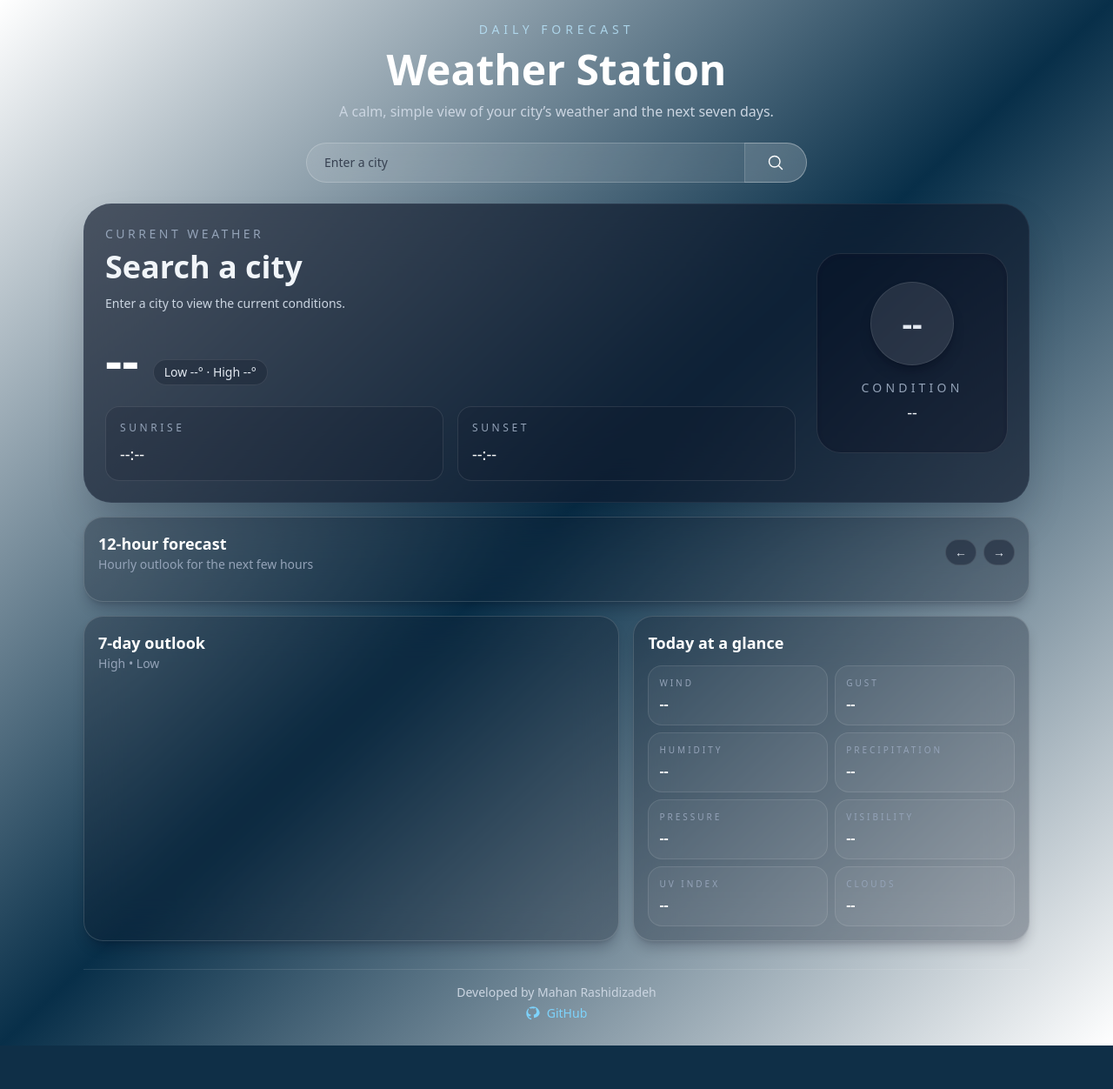
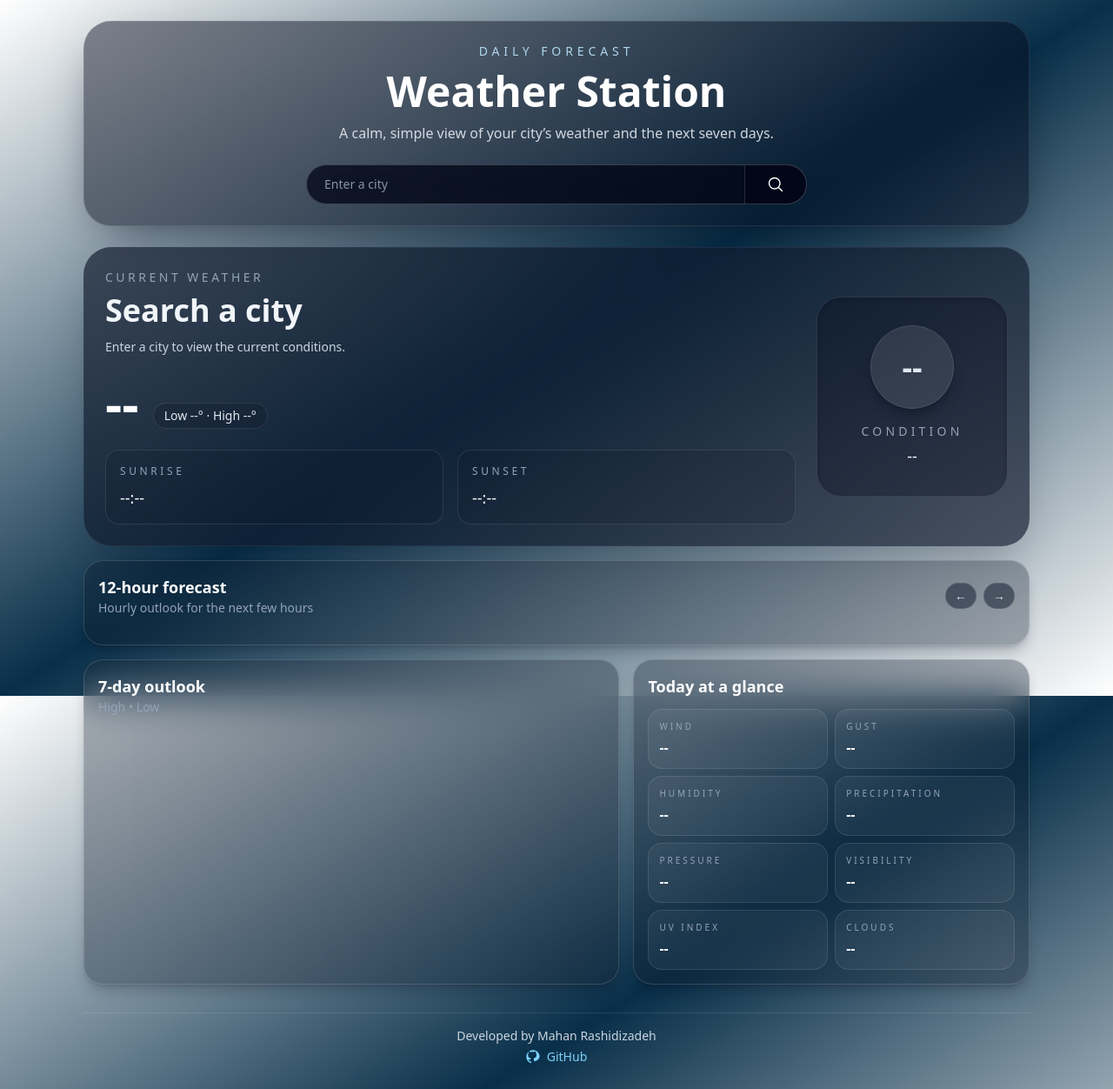
Before and after one commit to Mahan-Rz/EVO-Weather, a Django app: page / in a window 1280 px wide. Shown: the whole page at 87% size. Before the commit the page ends 1202 px from the top, so only its background shows below. Run offline with Django 5.2, Linux system fonts and the light colour scheme; some libraries are stand-ins or nearby versions.

Commit message:
Fixed UI

```diff
--- a/weather/static/weather/weather.js
+++ b/weather/static/weather/weather.js
@@ -102,36 +102,88 @@ function buildHourlyForecastItems(data) {
   }));
 }
 
+function setForecastLayout() {
+  if (!forecastWrapper) return;
+
+  forecastWrapper.style.display = "grid";
+  forecastWrapper.style.gridTemplateColumns = "repeat(auto-fit, minmax(14rem, 1fr))";
+  forecastWrapper.style.gridAutoRows = "1fr";
+  forecastWrapper.style.gap = "0.75rem";
+  forecastWrapper.style.alignItems = "stretch";
+  forecastWrapper.style.width = "100%";
+  forecastWrapper.style.maxWidth = "100%";
+}
+
 function renderForecast(items) {
   forecastWrapper.innerHTML = "";
+  setForecastLayout();
 
-  forecastWrapper.style.display = "grid";
-  forecastWrapper.style.gridTemplateColumns = "repeat(auto-fit, minmax(10rem, 1fr))";
-  forecastWrapper.style.justifyContent = "center";
-  forecastWrapper.style.gap = "0.35rem";
+  const forecastItems = Array.isArray(items) ? items.slice(0, 7) : [];
+  const cardsToRender = forecastItems.length < 7
+    ? [...forecastItems, ...Array.from({ length: 7 - forecastItems.length }, () => ({ placeholder: true }))]
+    : forecastItems;
 
-  if (!items || items.length === 0) {
+  if (cardsToRender.length === 0) {
     forecastWrapper.innerHTML = '<div style="grid-column:1 / -1; min-width:0; border:1px solid rgba(255,255,255,0.1); border-radius:1rem; background:rgba(255,255,255,0.05); padding:1rem; color:#cbd5e1;">No forecast available yet.</div>';
     return;
   }
 
-  items.forEach((item) => {
-    const details = getWeatherDetails(item.weathercode);
+  cardsToRender.forEach((item) => {
+    const isPlaceholder = Boolean(item.placeholder);
+    const details = getWeatherDetails(isPlaceholder ? null : item.weathercode);
+    const precipitation = item.precipitation_probability ?? item.precipitation_probability_mean ?? null;
+    const precipText = precipitation != null ? `${Math.round(precipitation)}% precip` : "Mostly calm";
     const card = document.createElement("div");
     card.style.minWidth = "0";
-    card.style.maxWidth = "11rem";
+    card.style.maxWidth = "100%";
     card.style.width = "100%";
-    card.style.border = "1px solid rgba(255,255,255,0.1)";
-    card.style.borderRadius = "0.8rem";
-    card.style.background = "rgba(255,255,255,0.05)";
-    card.style.padding = "0.75rem";
+    card.style.margin = "0";
+    card.style.border = "1px solid rgba(255,255,255,0.12)";
+    card.style.borderRadius = "1rem";
+    card.style.background = "linear-gradient(135deg, rgba(255,255,255,0.14), rgba(15, 23, 42, 0.34))";
+    card.style.padding = "1rem";
+    card.style.minHeight = "11rem";
+    card.style.display = "flex";
+    card.style.flexDirection = "column";
+    card.style.justifyContent = "space-between";
+    card.style.boxSizing = "border-box";
+    card.style.boxShadow = "0 10px 30px -18px rgba(2, 6, 23, 0.75)";
 
-    card.innerHTML = `
-      <p class="text-xs font-semibold uppercase tracking-[0.25em] text-white">${formatDate(item.date)}</p>
-      <div class="mt-1 text-2xl">${details.icon}</div>
-      <p class="mt-1 text-xs text-slate-300">${details.label}</p>
-      <p class="mt-1 text-xs text-slate-100">${Math.round(item.temperature_max)}° / ${Math.round(item.temperature_min)}°</p>
-    `;
+    card.innerHTML = isPlaceholder
+      ? `
+        <div class="flex items-start justify-between gap-2">
+          <p class="text-[10px] font-semibold uppercase tracking-[0.25em] text-slate-300">Upcoming</p>
+          <span class="rounded-full border border-white/10 bg-white/10 px-2 py-0.5 text-[10px] text-slate-200">--</span>
+        </div>
+        <div class="mt-2 flex items-center gap-2">
+          <div class="text-2xl">--</div>
+          <div>
+            <p class="text-[11px] font-medium text-slate-100">Waiting</p>
+            <p class="text-[10px] text-slate-400">No data yet</p>
+          </div>
+        </div>
+        <div class="mt-2 flex items-center justify-between text-[11px] text-slate-200">
+          <span>High --°</span>
+          <span>Low --°</span>
+        </div>
+      `
+      : `
+        <div class="flex items-start justify-between gap-2">
+          <p class="text-[10px] font-semibold uppercase tracking-[0.25em] text-slate-200">${formatDate(item.date)}</p>
+          <span class="rounded-full border border-white/10 bg-white/10 px-2 py-0.5 text-[10px] text-slate-200">${details.icon}</span>
+        </div>
+        <div class="mt-2 flex items-center gap-2">
+          <div class="text-2xl">${details.icon}</div>
+          <div class="min-w-0">
+            <p class="text-[11px] font-medium text-slate-100">${details.label}</p>
+            <p class="text-[10px] text-slate-400">${precipText}</p>
+          </div>
+        </div>
+        <div class="mt-2 flex items-center justify-between text-[11px] text-slate-200">
+          <span>High ${Math.round(item.temperature_max)}°</span>
+          <span>Low ${Math.round(item.temperature_min)}°</span>
+        </div>
+      `;
 
     forecastWrapper.appendChild(card);
   });
@@ -183,6 +235,8 @@ function scrollHourlyForecast(direction) {
     behavior: "smooth"
   });
 }
+
+window.addEventListener("resize", setForecastLayout);
 
 input.addEventListener("focus", function () {
   if (history.length > 0) {
--- a/weather/templates/weather/weather.html
+++ b/weather/templates/weather/weather.html
@@ -8,18 +8,27 @@
     <link rel="stylesheet" href="{% static 'weather/output.css' %}?v=3" />
     <link rel="icon" type="image/x-icon" href="{% static '\weather\images\weather-app-icon.png' %}">
     <title>Weather</title>
+    <style>
+      html, body { min-height: 100%; }
+      body {
+        min-height: 100dvh;
+        background-attachment: fixed;
+        background-repeat: no-repeat;
+        background-size: cover;
+      }
+    </style>
   </head>
 
-  <body class="min-h-screen bg-gradient-to-br from-slate-950 via-sky-950 to-indigo-950 font-sans text-slate-100">
-    <div class="mx-auto flex min-h-screen max-w-6xl flex-col px-4 py-6 sm:px-6 lg:px-8">
-      <header class="text-center">
-        <p class="mb-3 text-sm font-medium uppercase tracking-[0.35em] text-sky-200/80">
+  <body class="min-h-[100dvh] bg-gradient-to-br from-slate-950 via-sky-950 to-indigo-950 bg-cover font-sans text-slate-100">
+    <div class="mx-auto flex min-h-[100dvh] max-w-6xl flex-col px-4 py-6 sm:px-6 lg:px-8">
+      <header class="rounded-[2rem] border border-white/10 bg-slate-950/45 px-4 py-5 text-center shadow-[0_20px_60px_-25px_rgba(2,6,23,0.75)] backdrop-blur-xl sm:px-6 sm:py-6">
+        <p class="mb-3 text-sm font-medium uppercase tracking-[0.35em] text-sky-200/90">
           Daily forecast
         </p>
         <h1 class="text-4xl font-semibold text-white sm:text-5xl">
           Weather Station
         </h1>
-        <p class="mx-auto mt-3 max-w-xl text-sm text-slate-300 sm:text-base">
+        <p class="mx-auto mt-3 max-w-xl text-sm text-slate-200/90 sm:text-base">
           A calm, simple view of your city’s weather and the next seven days.
         </p>
 
@@ -28,7 +37,7 @@
             type="text"
             id="city"
             placeholder="Enter a city"
-            class="w-full rounded-full border border-white/20 bg-white/10 py-3 pl-5 pr-24 text-sm text-white outline-none backdrop-blur-xl transition-all duration-300 placeholder:text-gray-700 focus:border-sky-300 focus:ring-2 focus:ring-sky-300/40"
+            class="w-full rounded-full border border-white/20 bg-slate-950/70 py-3 pl-5 pr-24 text-sm text-white outline-none backdrop-blur-xl transition-all duration-300 placeholder:text-slate-400/90 focus:border-sky-300 focus:ring-2 focus:ring-sky-300/40"
             onkeydown="if (event.key === 'Enter') getWeather();"
             autocomplete="off"
           />
@@ -38,7 +47,7 @@
           <button
             type="button"
             onclick="getWeather()"
-            class="absolute inset-y-0 right-0 grid h-full min-w-[4.5rem] place-items-center rounded-r-full bg-white/10 border border-white/15 px-4 text-white transition-all duration-200 hover:bg-white/15 hover:text-sky-100"
+            class="absolute inset-y-0 right-0 grid h-full min-w-[4.5rem] place-items-center rounded-r-full border border-white/15 bg-slate-950/70 px-4 text-white transition-all duration-200 hover:bg-slate-900/80 hover:text-sky-100"
             aria-label="Search city"
           >
             <svg xmlns="http://www.w3.org/2000/svg" fill="none" viewBox="0 0 24 24" stroke-width="1.7" stroke="currentColor" class="h-5 w-5">
@@ -118,7 +127,7 @@
                 <p class="text-sm text-slate-400">High • Low</p>
               </div>
             </div>
-            <div id="forecast" class="grid gap-3 sm:grid-cols-2 xl:grid-cols-4 auto-rows-min"></div>
+            <div id="forecast" class="grid w-full min-w-0 grid-cols-1 gap-2 auto-rows-fr sm:grid-cols-2"></div>
           </div>
 
           <div class="rounded-[1.4rem] border border-white/15 bg-slate-900/30 p-4 shadow-lg shadow-slate-950/20 backdrop-blur-xl">
```
